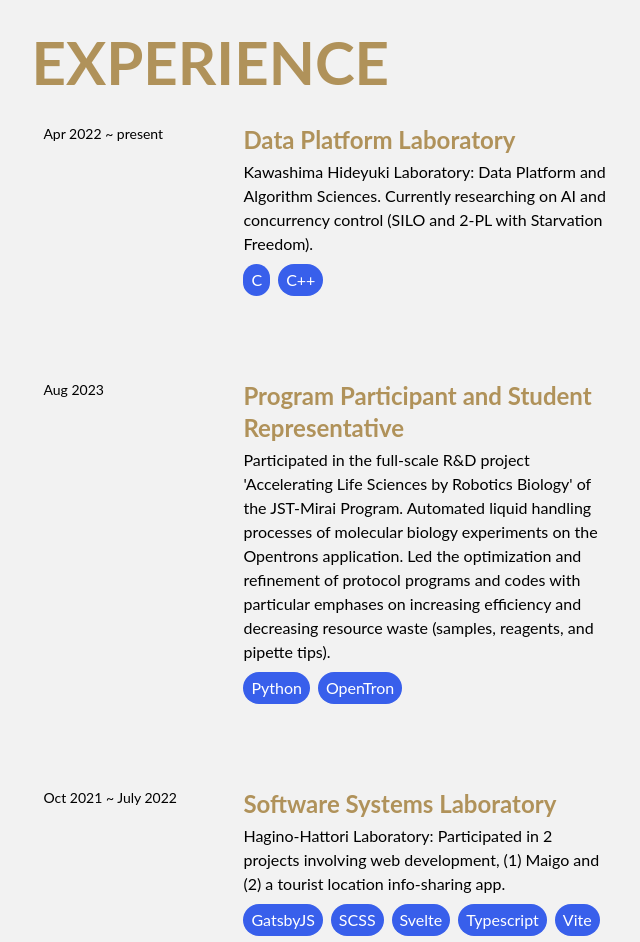
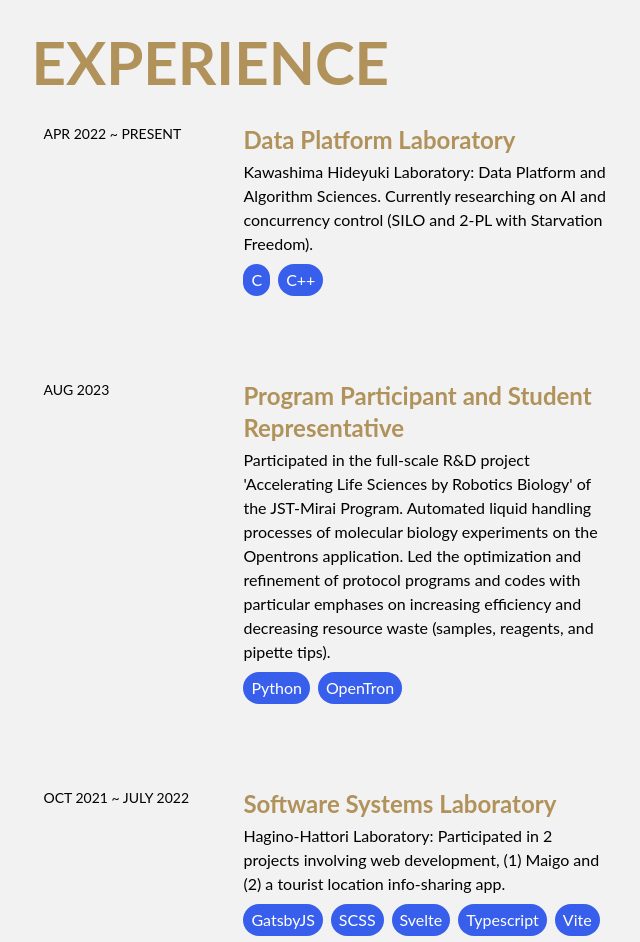
Before and after one commit to Ryuichi-Yamafuji-Lun/Portfolio, a React (Create React App) app: page / in a window 1280 px wide. Shown: the part 520-1462 px from the top of the page, without its empty margins (620-1260 px from the left). Built offline with nearby package versions, Linux system fonts and the light colour scheme.

Commit message:
edit cards

```diff
--- a/src/pages/Experience.jsx
+++ b/src/pages/Experience.jsx
@@ -5,7 +5,7 @@ const Experience = () => {
   const experiences = [
     {
       title: "Data Platform Laboratory",
-      date: "Apr 2022 ~ present",
+      date: "APR 2022 ~ PRESENT",
       technologies: [
         { logo: "C" },
         { logo: "C++" },
@@ -17,7 +17,7 @@ const Experience = () => {
     },
     {
       title: "Program Participant and Student Representative",
-      date: "Aug 2023",
+      date: "AUG 2023",
       technologies: [
         { logo: "Python" },
         { logo: "OpenTron" },
@@ -30,7 +30,7 @@ const Experience = () => {
     },
     {
       title: "Software Systems Laboratory",
-      date: "Oct 2021 ~ July 2022",
+      date: "OCT 2021 ~ JULY 2022",
       technologies: [
         { logo: "GatsbyJS" },
         { logo: "SCSS" },
@@ -53,7 +53,7 @@ const Experience = () => {
         </div>
         <div className="grid grid-cols-1 gap-4">
           {experiences.map((experience, index) => (
-            <div className="w-full md:w-[400px]" key={index}> {/* Adjust the width here */}
+            <div className="w-full md:w-[400px]" key={index}>
               <ExperienceCard {...experience} />
             </div>
           ))}
--- a/src/pages/Project.jsx
+++ b/src/pages/Project.jsx
@@ -51,7 +51,7 @@ const Project = () => {
         </div>
         <div className="grid grid-cols-1 gap-4">
           {projects.map((project, index) => (
-            <div className="w-full md:w-[400px]" key={index}> {/* Adjust the width here */}
+            <div className="w-full md:w-[400px]" key={index}>
               <ProjectCard {...project} />
             </div>
           ))}
```
